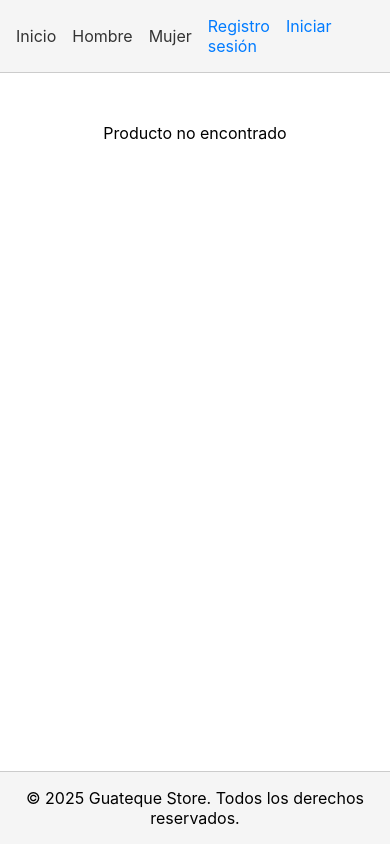
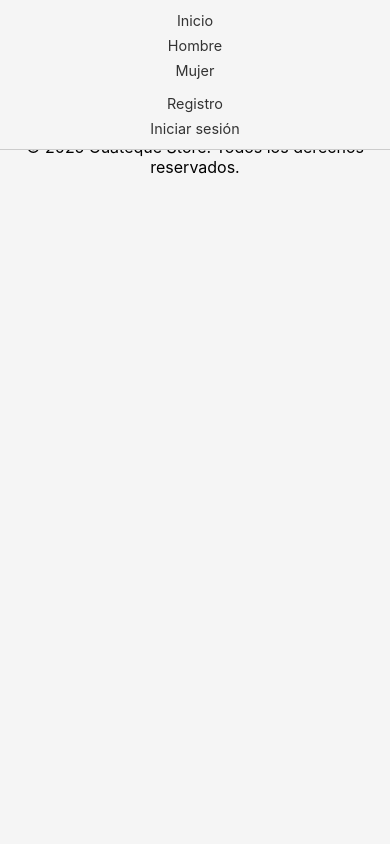
Before and after one commit to Adrianbien43/GuatequeStore, a React (Vite) app in the folder Guateque-Store/: page /men/1 in a window 390 px wide. Built offline with nearby package versions, Linux system fonts and the light colour scheme; no server answers.

Commit message:
ver 4.0.0

```diff
--- a/Guateque-Store/src/App.css
+++ b/Guateque-Store/src/App.css
@@ -1,14 +1,12 @@
 /*Esta es la estructura de la app*/
 .App {
   min-height: 100vh;
-  display: flex;
-  flex-direction: column;
+  display: grid;
+  grid-template-rows: auto 1fr auto;
 }
 
 /*Esto es para que el contenido principal cresca horizontal*/
 main {
-  flex: 1;
-  position: relative;
-  overflow: visible;
-  min-height: 0;
+  overflow-x: auto; /* habilita scroll horizontal */
+  overflow-y: auto;
 }
--- /dev/null
+++ b/Guateque-Store/src/components/maincomponents/header/Header.css
@@ -0,0 +1,93 @@
+header {
+  position: fixed;
+  top: 0;
+  width: 100%;
+  height: 60px;
+  border-bottom: 1px solid #ccc;
+  background: #f5f5f5;
+  z-index: 10;
+  display: flex;
+  align-items: center;
+  justify-content: center;
+  padding: 0 1rem;
+}
+
+.header-nav {
+  width: 100%;
+  max-width: 1200px;
+  display: flex;
+  justify-content: space-between;
+  align-items: center;
+}
+
+.nav-links a,
+.auth-section .auth-link {
+  margin-right: 1rem;
+  text-decoration: none;
+  color: #333;
+}
+
+.nav-links a:hover,
+.auth-section .auth-link:hover {
+  text-decoration: underline;
+}
+
+.user-info {
+  display: flex;
+  align-items: center;
+  gap: 1rem;
+}
+
+.logout-btn {
+  padding: 0.5rem 1rem;
+  background: #dc3545;
+  color: white;
+  border: none;
+  border-radius: 4px;
+  cursor: pointer;
+}
+
+.logout-btn:hover {
+  background: #b02a37;
+}
+
+
+@media (max-width: 768px) {
+  header {
+    height: auto;
+    padding: 0.5rem 1rem;
+  }
+
+  .header-nav {
+    flex-direction: column;
+    text-align: center;
+    gap: 0.5rem;
+  }
+
+  .nav-links a,
+  .auth-section .auth-link {
+    margin-right: 0;
+    display: block;
+    padding: 4px 0;
+  }
+
+  .user-info {
+    flex-direction: column;
+    gap: 0.3rem;
+  }
+
+  .logout-btn {
+    width: 100%;
+    padding: 0.6rem;
+  }
+}
+
+@media (max-width: 450px) {
+  .nav-links a,
+  .auth-section .auth-link {
+    font-size: 0.9rem;
+  }
+  .logout-btn {
+    font-size: 0.9rem;
+  }
+}
--- a/Guateque-Store/src/components/maincomponents/header/Header.jsx
+++ b/Guateque-Store/src/components/maincomponents/header/Header.jsx
@@ -2,29 +2,21 @@
 import React, { useState, useEffect } from 'react';
 import { authService } from '../../../services/authService';
 import { Link, useNavigate } from 'react-router-dom';
+import './Header.css';
 
 const Header = () => {
   const [user, setUser] = useState(authService.getCurrentUser());
   const [isAdmin, setIsAdmin] = useState(authService.isAdmin());
   const navigate = useNavigate();
 
-  // ←←← ACTUALIZACIÓN INSTANTÁNEA ←←←
   useEffect(() => {
     const updateHeader = () => {
       setUser(authService.getCurrentUser());
       setIsAdmin(authService.isAdmin());
     };
 
-    // Carga inicial
-    updateHeader();
-
-    // Escucha el evento mágico (disparado en login/logout)
     window.addEventListener('auth-change', updateHeader);
-
-    // Limpieza
-    return () => {
-      window.removeEventListener('auth-change', updateHeader);
-    };
+    return () => window.removeEventListener('auth-change', updateHeader);
   }, []);
 
   const handleLogout = () => {
@@ -33,53 +25,30 @@ const Header = () => {
   };
 
   return (
-    <header style={{ padding: '1rem', borderBottom: '1px solid #ccc', background: '#f5f5f5' }}>
-      <nav style={{ display: 'flex', justifyContent: 'space-between', alignItems: 'center' }}>
-        <div>
-          <Link to="/" style={{ marginRight: '1rem', textDecoration: 'none', color: '#333' }}>
-            Inicio
-          </Link>
+    <header className="header-container">
+      <nav className="header-nav">
+        <div className="nav-links">
+          <Link to="/">Inicio</Link>
+          <Link to="/men">Hombre</Link>
+          <Link to="/women">Mujer</Link>
 
-
-              <Link to="/men" style={{ marginRight: '1rem', textDecoration: 'none', color: '#333' }}>
-                Hombre
-              </Link>
-              <Link to="/women" style={{ marginRight: '1rem', textDecoration: 'none', color: '#333' }}>
-                Mujer
-              </Link>
-
-
-          {isAdmin && (
-            <Link to="/panel" style={{ marginRight: '1rem', textDecoration: 'none', color: '#333' }}>
-              Panel
-            </Link>
-          )}
+          {isAdmin && <Link to="/panel">Panel</Link>}
         </div>
 
-        <div>
+        <div className="auth-section">
           {user ? (
-            <div style={{ display: 'flex', alignItems: 'center', gap: '1rem' }}>
+            <div className="user-info">
               <span>Bienvenido, {user.nombre}</span>
-              <button
-                onClick={handleLogout}
-                style={{
-                  padding: '0.5rem 1rem',
-                  background: '#dc3545',
-                  color: 'white',
-                  border: 'none',
-                  borderRadius: '4px',
-                  cursor: 'pointer'
-                }}
-              >
+              <button onClick={handleLogout} className="logout-btn">
                 Cerrar sesión
               </button>
             </div>
           ) : (
             <div>
-              <Link to="/register" style={{ marginRight: '1rem', textDecoration: 'none', color: '#007bff' }}>
+              <Link to="/register" className="auth-link">
                 Registro
               </Link>
-              <Link to="/login" style={{ textDecoration: 'none', color: '#007bff' }}>
+              <Link to="/login" className="auth-link">
                 Iniciar sesión
               </Link>
             </div>
--- a/Guateque-Store/src/pages/home/Home.css
+++ b/Guateque-Store/src/pages/home/Home.css
@@ -1,9 +1,8 @@
 .home-container {
   display: flex;
   flex-direction: column;
-  width: 100%;
-  height: 100%;
-  overflow: hidden;  /* bloquea scroll vertical */
+  height: 88.1vh;
+  overflow: hidden;
   min-height: 0;
   position: relative;
 }
@@ -15,7 +14,6 @@
   overflow-x: auto;
   overflow-y: hidden;
   -webkit-overflow-scrolling: touch;
-  min-height: 0;
   overscroll-behavior-x: contain;
 }
 
@@ -25,19 +23,11 @@
 
 .section {
   min-width: 100vw;
-  height: 100%;
   display: flex;
   justify-content: center;
   align-items: center;
   font-size: 3rem;
   color: #000;
-  font-family: sans-serif;
-}
-
-.spacer {
-  position: relative;
-  height: 85.1vh;
-  min-width: 1px;
 }
 
 .overlay-dark {
--- a/Guateque-Store/src/pages/home/Home.jsx
+++ b/Guateque-Store/src/pages/home/Home.jsx
@@ -12,7 +12,6 @@ export default function Home() {
       <SplineScene />
       <div ref={scrollRef} className="horizontal-scroll">
         <section className="section section1"><Homeletter /></section>
-        <div className="spacer" aria-hidden="true"></div>
         <section className="section section2">Pantalla 2</section>
         <section className="section section3">Pantalla 3</section>
       </div>
```
Also changed, not shown: 1 other file (tests, documents, lock files or other folders).
